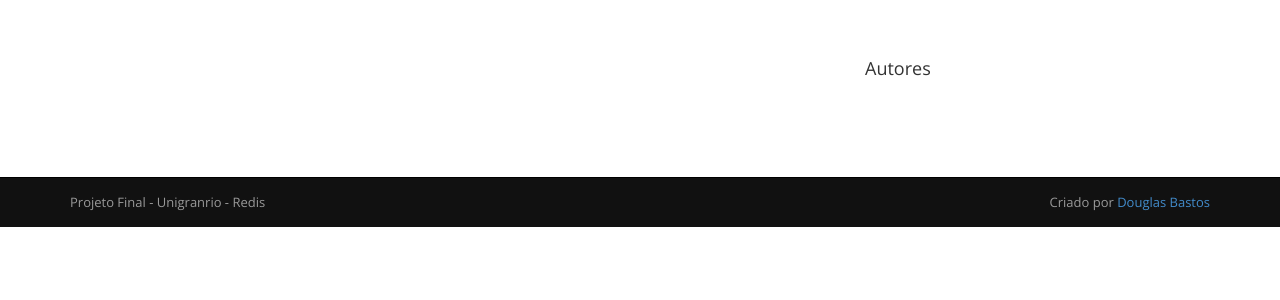
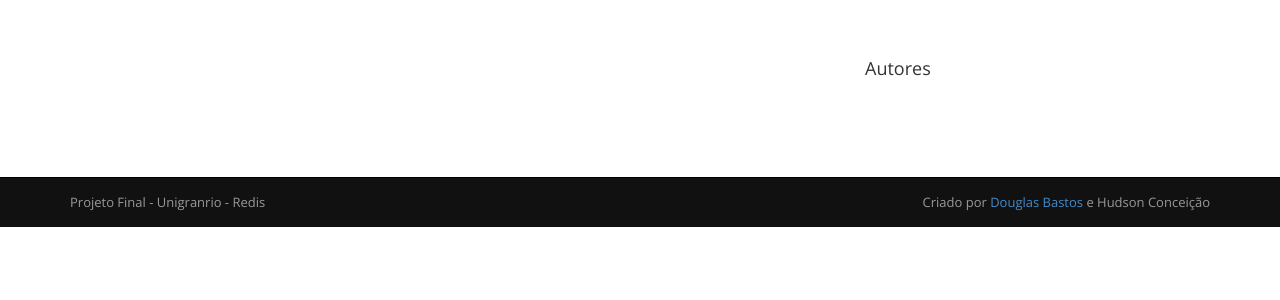
Before and after one commit to douglasbastos/acrux_blog, a Django app: template acrux_blog/templates/acrux_blog/home.html in a window 1280 px wide. Shown: the part 353-653 px from the top of the page. Run offline with Django 3.2, Linux system fonts and the light colour scheme; the template is opened without the code that fills it, so the values that code supplies are empty; some libraries are stand-ins or nearby versions.

Commit message:
Adiciona membro no time no rodapé

```diff
--- a/acrux_blog/templates/acrux_blog/base.html
+++ b/acrux_blog/templates/acrux_blog/base.html
@@ -139,7 +139,7 @@
                     <div class="row">
                         <div class="col-sm-6 col-md-6"> Projeto Final - Unigranrio - Redis </div>
                         <div class="text-right col-sm-6 col-md-6">
-                            Criado por <a href="http://www.douglasbastos.com.br">Douglas Bastos</a>
+                            Criado por <a href="http://www.douglasbastos.com.br">Douglas Bastos</a> e Hudson Conceição
                         </div>
                     </div>
                 </div>
```
